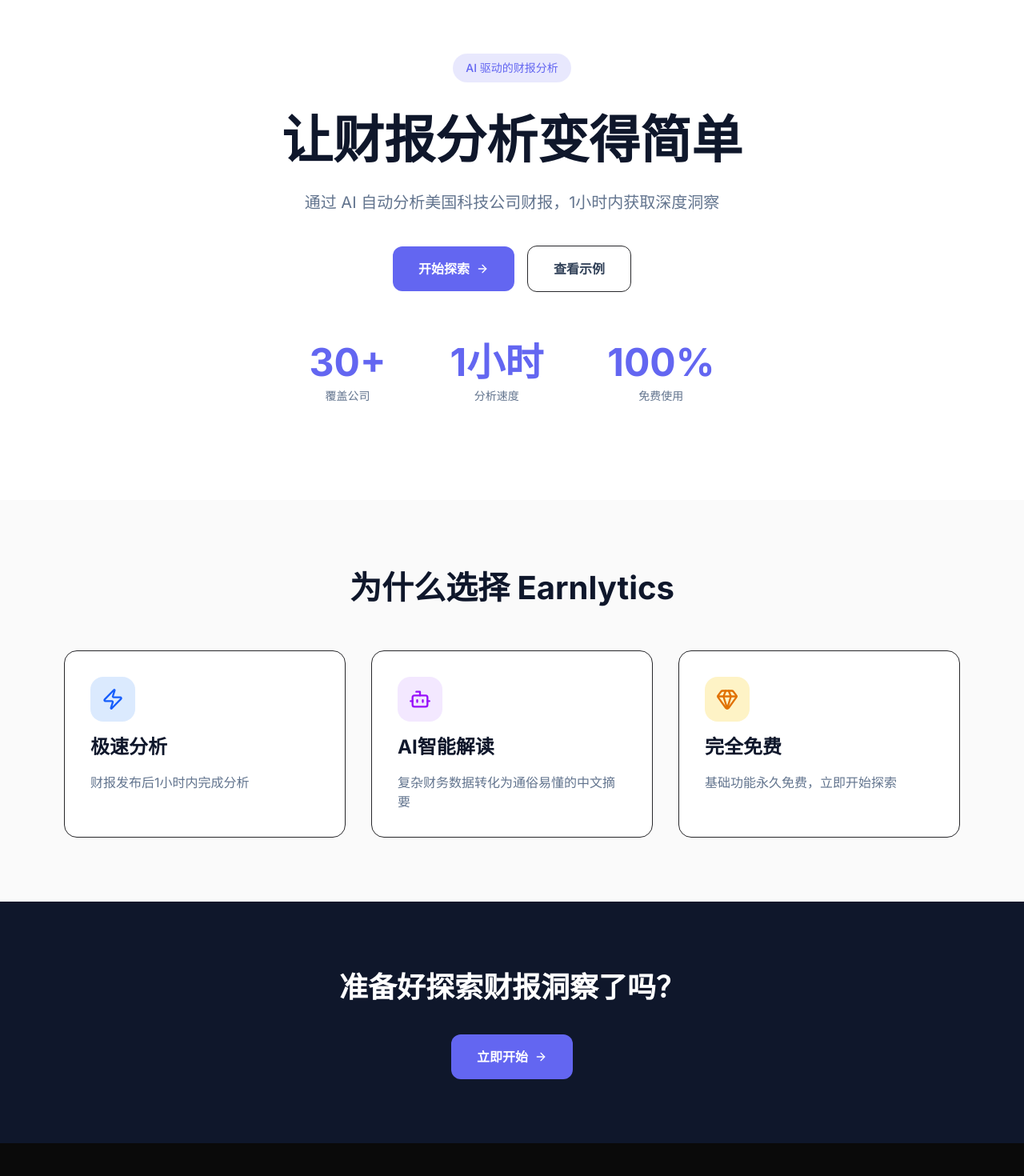
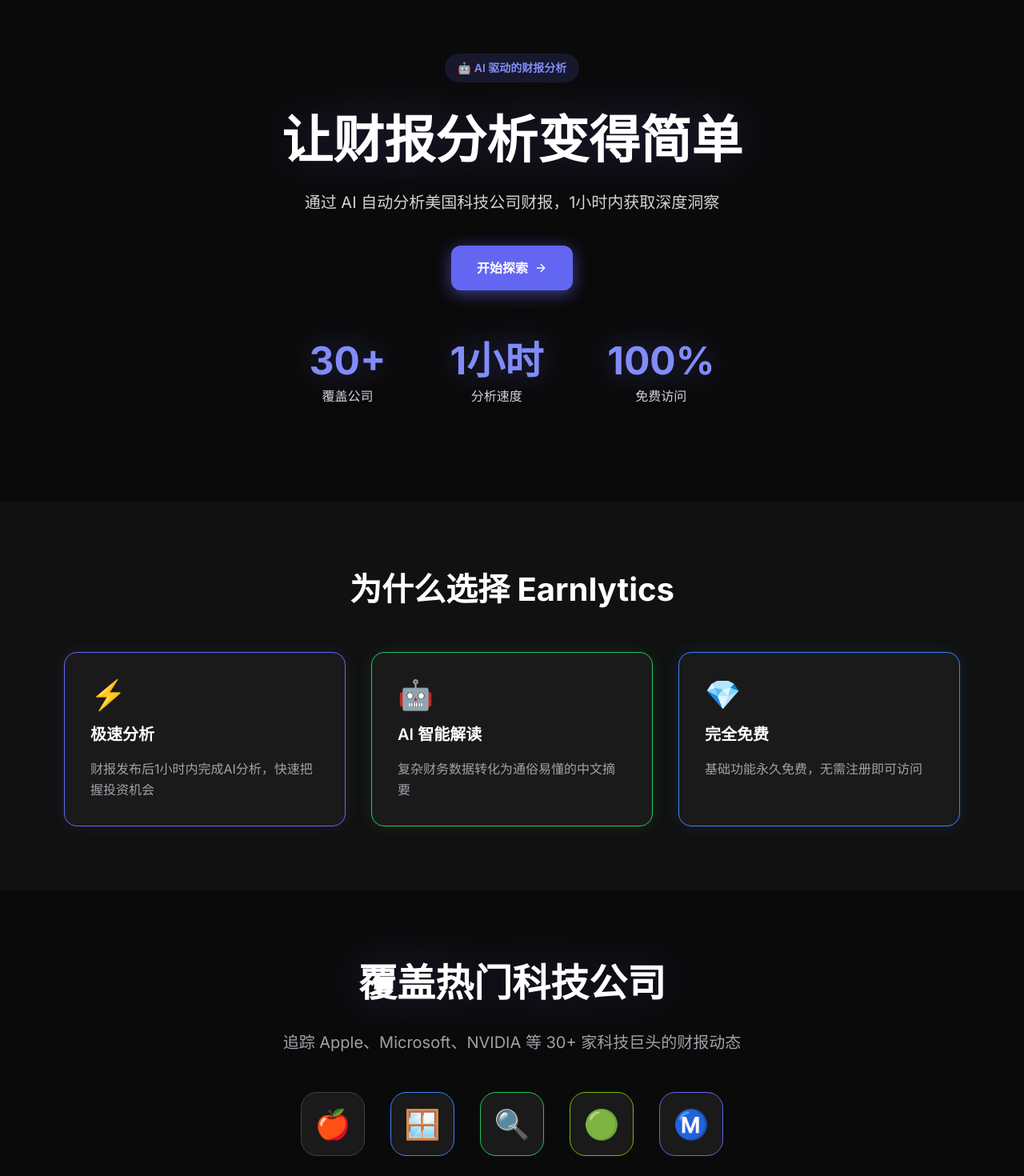
Before and after one commit to Timcai06/Earnlytics, a Next.js app in the folder earnlytics-web/: page / in a window 1280 px wide. Shown: the part 140-1610 px from the top of the page at 80% size. Built offline with nearby package versions, Linux system fonts and the light colour scheme.

Commit message:
feat: redesign Landing Page with dark theme
Update hero section with glow effects and stats

Redesign features section with colored borders

Remove duplicate CTA button

Ultraworked with [Sisyphus](https://github.com/code-yeongyu/oh-my-opencode)

Co-authored-by: Sisyphus <clio-agent@sisyphuslabs.ai>

```diff
--- a/earnlytics-web/src/app/page.tsx
+++ b/earnlytics-web/src/app/page.tsx
@@ -1,87 +1,95 @@
 import Link from "next/link";
-import { Zap, Bot, Gem, ArrowRight } from "lucide-react";
+import { ArrowRight } from "lucide-react";
 
 export default function LandingPage() {
   const features = [
     {
-      icon: Zap,
+      icon: "⚡",
       title: "极速分析",
-      description: "财报发布后1小时内完成分析",
-      iconBg: "bg-blue-100",
-      iconColor: "text-blue-600",
+      description: "财报发布后1小时内完成AI分析，快速把握投资机会",
+      borderColor: "border-[#6366F1]",
+      shadowColor: "shadow-[0_0_20px_rgba(99,102,241,0.13)]",
     },
     {
-      icon: Bot,
-      title: "AI智能解读",
+      icon: "🤖",
+      title: "AI 智能解读",
       description: "复杂财务数据转化为通俗易懂的中文摘要",
-      iconBg: "bg-purple-100",
-      iconColor: "text-purple-600",
+      borderColor: "border-[#22C55E]",
+      shadowColor: "shadow-[0_0_20px_rgba(34,197,94,0.13)]",
     },
     {
-      icon: Gem,
+      icon: "💎",
       title: "完全免费",
-      description: "基础功能永久免费，立即开始探索",
-      iconBg: "bg-amber-100",
-      iconColor: "text-amber-600",
+      description: "基础功能永久免费，无需注册即可访问",
+      borderColor: "border-[#3B82F6]",
+      shadowColor: "shadow-[0_0_20px_rgba(59,130,246,0.13)]",
     },
   ];
 
   const stats = [
     { value: "30+", label: "覆盖公司" },
     { value: "1小时", label: "分析速度" },
-    { value: "100%", label: "免费使用" },
+    { value: "100%", label: "免费访问" },
+  ];
+
+  const companies = [
+    { emoji: "🍎", name: "Apple", border: "border-[#3F3F46]" },
+    { emoji: "🪟", name: "Microsoft", border: "border-[#3B82F6]" },
+    { emoji: "🔍", name: "Google", border: "border-[#22C55E]" },
+    { emoji: "🟢", name: "NVIDIA", border: "border-[#76B900]" },
+    { emoji: "Ⓜ️", name: "Meta", border: "border-[#6366F1]" },
   ];
 
   return (
     <div className="flex flex-col">
-      <section className="bg-white px-20 py-[120px]">
+      {/* Hero Section */}
+      <section className="bg-background px-20 py-[120px]">
         <div className="flex flex-col items-center text-center">
-          <div className="mb-8 inline-flex items-center rounded-2xl bg-primary-light px-4 py-2">
-            <span className="text-sm font-medium text-primary">
-              AI 驱动的财报分析
+          {/* Badge */}
+          <div className="mb-8 inline-flex items-center rounded-2xl bg-[rgba(99,102,241,0.15)] px-4 py-2">
+            <span className="text-sm font-semibold text-[#818CF8]">
+              🤖 AI 驱动的财报分析
             </span>
           </div>
 
-          <h1 className="mb-6 text-[64px] font-bold leading-tight text-slate-900">
+          {/* Title */}
+          <h1 className="mb-6 text-[64px] font-bold leading-tight text-white drop-shadow-[0_0_30px_rgba(99,102,241,0.25)]">
             让财报分析变得简单
           </h1>
 
-          <p className="mb-10 max-w-2xl text-xl text-slate-500">
+          {/* Subtitle */}
+          <p className="mb-10 max-w-2xl text-xl text-[#D4D4D8]">
             通过 AI 自动分析美国科技公司财报，1小时内获取深度洞察
           </p>
 
-          <div className="mb-16 flex items-center gap-4">
+          <div className="mb-16">
             <Link
-              href="/signup"
-              className="inline-flex items-center gap-2 rounded-lg bg-primary px-8 py-4 text-base font-semibold text-white transition-colors hover:bg-primary-hover"
+              href="/home"
+              className="inline-flex items-center gap-2 rounded-lg bg-primary px-8 py-4 text-base font-semibold text-white shadow-[0_4px_20px_rgba(99,102,241,0.6)] transition-colors hover:bg-primary-hover"
             >
               开始探索
               <ArrowRight className="h-4 w-4" />
             </Link>
-            <Link
-              href="/home"
-              className="inline-flex items-center gap-2 rounded-lg border border-border bg-white px-8 py-4 text-base font-semibold text-slate-700 transition-colors hover:bg-slate-50"
-            >
-              查看示例
-            </Link>
           </div>
 
+          {/* Stats */}
           <div className="flex items-center gap-20">
             {stats.map((stat) => (
               <div key={stat.label} className="flex flex-col items-center gap-2">
-                <span className="text-5xl font-bold text-primary">
+                <span className="text-5xl font-bold text-[#818CF8] drop-shadow-[0_0_20px_rgba(99,102,241,0.38)]">
                   {stat.value}
                 </span>
-                <span className="text-sm text-slate-500">{stat.label}</span>
+                <span className="text-base text-[#D4D4D8]">{stat.label}</span>
               </div>
             ))}
           </div>
         </div>
       </section>
 
-      <section className="bg-[#FAFAFA] px-20 py-20">
+      {/* Features Section */}
+      <section className="bg-surface px-20 py-20">
         <div className="mx-auto max-w-6xl">
-          <h2 className="mb-12 text-center text-[40px] font-bold text-slate-900">
+          <h2 className="mb-12 text-center text-[40px] font-bold text-white">
             为什么选择 Earnlytics
           </h2>
 
@@ -89,36 +97,61 @@
             {features.map((feature) => (
               <div
                 key={feature.title}
-                className="flex flex-col gap-4 rounded-xl border border-border bg-white p-8"
+                className={`flex flex-col gap-4 rounded-xl border ${feature.borderColor} bg-surface-secondary p-8 ${feature.shadowColor}`}
               >
-                <div
-                  className={`flex h-14 w-14 items-center justify-center rounded-xl ${feature.iconBg}`}
-                >
-                  <feature.icon className={`h-7 w-7 ${feature.iconColor}`} />
-                </div>
-
-                <h3 className="text-2xl font-bold text-slate-900">
+                <span className="text-4xl">{feature.icon}</span>
+                <h3 className="text-xl font-semibold text-white">
                   {feature.title}
                 </h3>
-
-                <p className="text-base text-slate-500">{feature.description}</p>
+                <p className="text-base text-[#A1A1AA] leading-relaxed">{feature.description}</p>
               </div>
             ))}
           </div>
         </div>
       </section>
 
-      <section className="bg-slate-900 px-20 py-20">
+      {/* Companies Showcase */}
+      <section className="bg-background px-20 py-20">
         <div className="flex flex-col items-center text-center">
-          <h2 className="mb-8 text-[36px] font-bold text-white">
+          <h2 className="mb-6 text-[48px] font-bold text-white drop-shadow-[0_0_30px_rgba(99,102,241,0.25)]">
+            覆盖热门科技公司
+          </h2>
+          <p className="mb-12 max-w-2xl text-xl text-[#A1A1AA]">
+            追踪 Apple、Microsoft、NVIDIA 等 30+ 家科技巨头的财报动态
+          </p>
+
+          {/* Company Logos */}
+          <div className="mb-10 flex items-center gap-8">
+            {companies.map((company) => (
+              <div
+                key={company.name}
+                className={`flex h-20 w-20 items-center justify-center rounded-2xl border ${company.border} bg-surface-secondary text-4xl`}
+              >
+                {company.emoji}
+              </div>
+            ))}
+          </div>
+
+          <Link
+            href="/companies"
+            className="inline-flex items-center gap-2 rounded-lg border border-[#6366F1] bg-[rgba(99,102,241,0.15)] px-6 py-3 text-base font-medium text-[#E0E7FF] shadow-[0_0_15px_rgba(99,102,241,0.19)] transition-colors hover:bg-[rgba(99,102,241,0.25)]"
+          >
+            查看全部 30+ 家公司 →
+          </Link>
+        </div>
+      </section>
+
+      {/* CTA Section */}
+      <section className="bg-background px-20 py-20">
+        <div className="flex flex-col items-center text-center">
+          <h2 className="mb-8 text-[48px] font-bold text-white drop-shadow-[0_0_30px_rgba(99,102,241,0.25)]">
             准备好探索财报洞察了吗？
           </h2>
           <Link
             href="/signup"
-            className="inline-flex items-center gap-2 rounded-lg bg-primary px-8 py-4 text-base font-semibold text-white transition-colors hover:bg-primary-hover"
+            className="inline-flex items-center gap-2 rounded-lg border border-[#818CF8] bg-[#6366EF] px-8 py-4 text-base font-semibold text-white shadow-[0_8px_30px_rgba(99,102,241,0.4)] transition-colors hover:bg-primary-hover"
           >
             立即开始
-            <ArrowRight className="h-4 w-4" />
           </Link>
         </div>
       </section>
```
